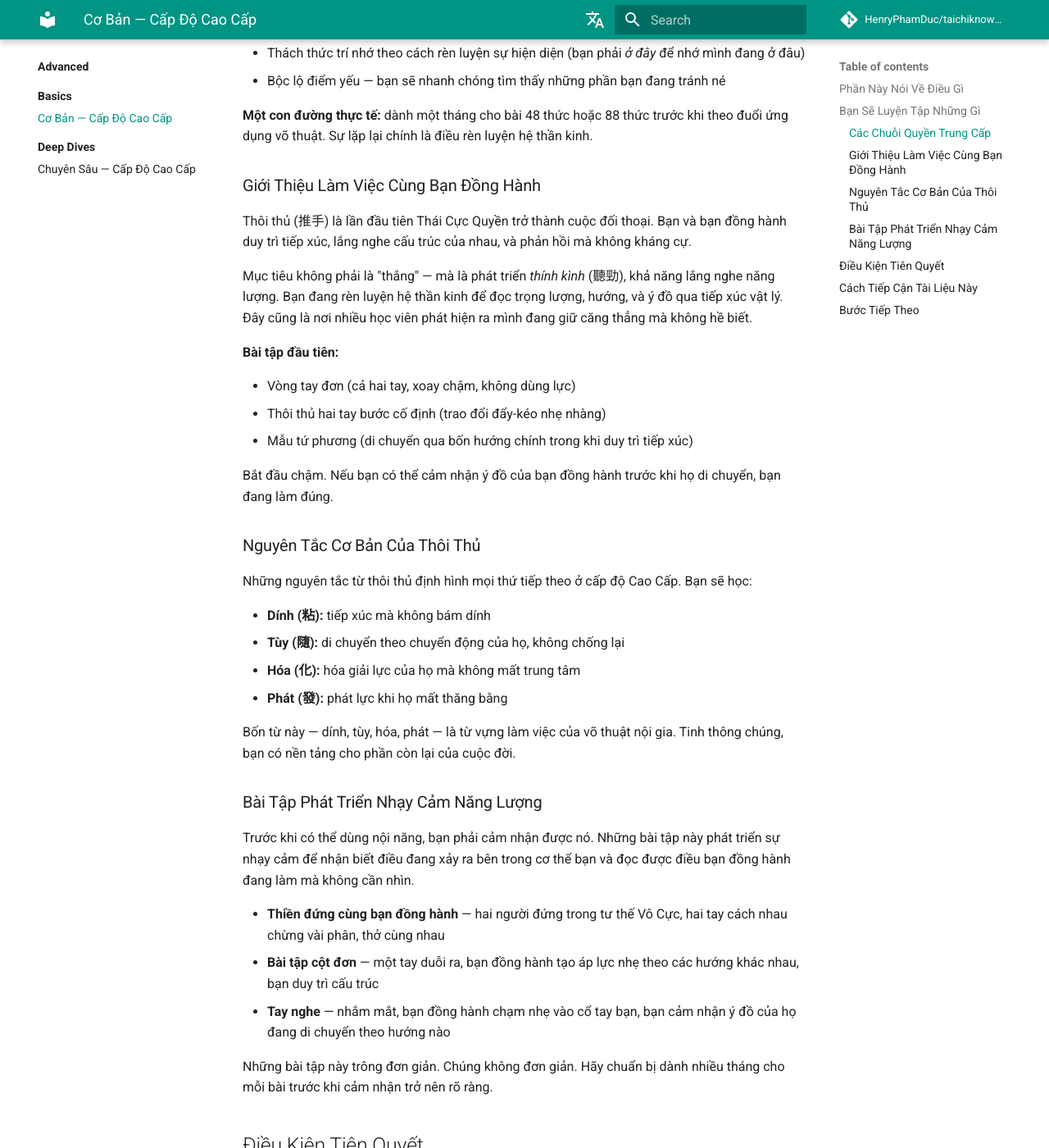
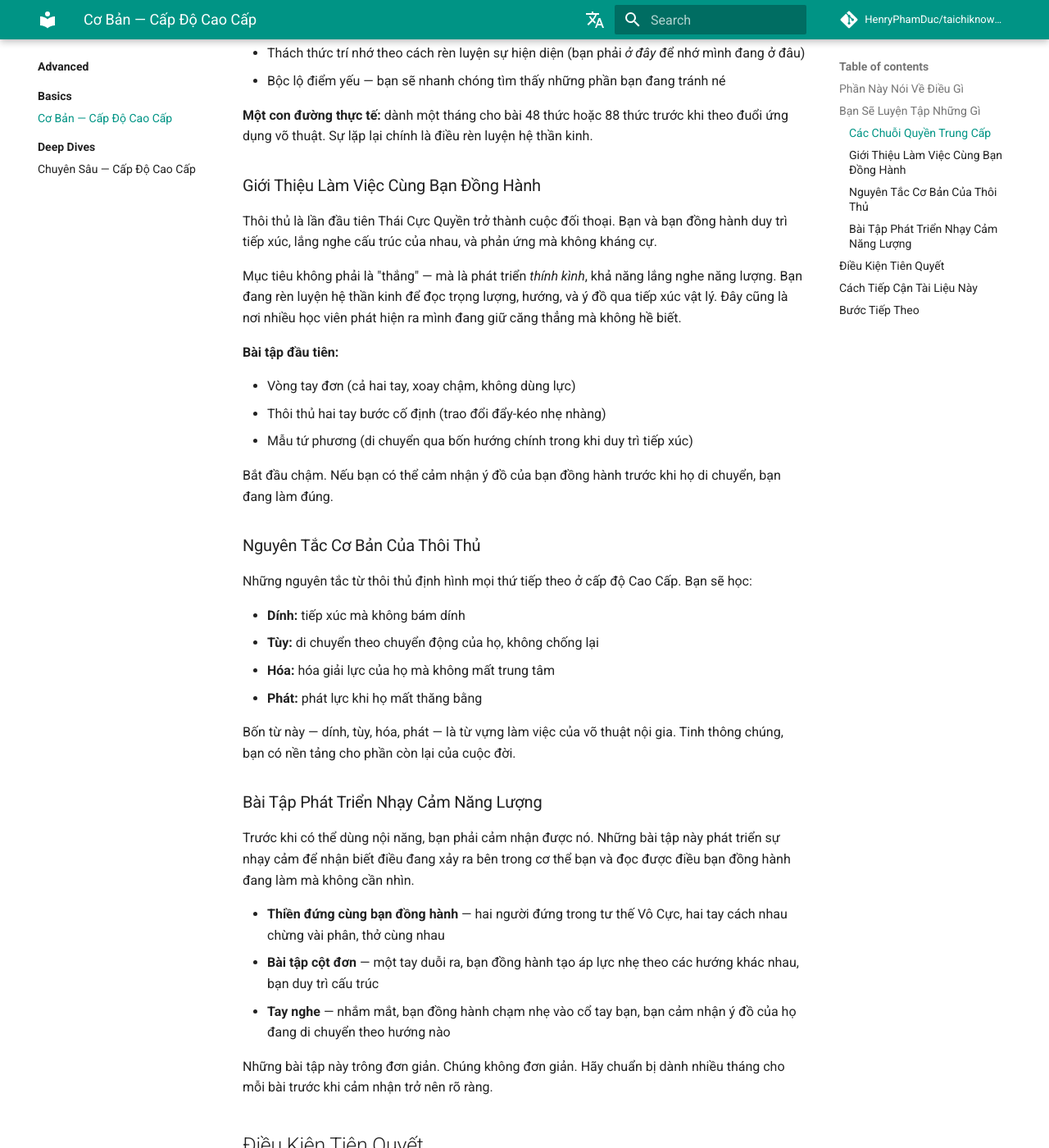
Before and after one commit to HenryPhamDuc/taichiknowledgebase, an MkDocs documentation site: the page built from docs/vi/advanced/basics/index.md, in a window 1280 px wide and 1400 px high, scrolled down 760 px. Shown: the whole window at 82% size. Built offline with MkDocs 1.6.1 and Material for MkDocs 9.7.7, drawn with Linux system fonts in a browser that asks for light colours; comment, search, counter and statistics services are not loaded.

Commit message:
Remove Chinese-character glosses from Vietnamese articles (clean per house style)

```diff
--- a/docs/vi/advanced/basics/index.md
+++ b/docs/vi/advanced/basics/index.md
@@ -23,9 +23,9 @@ Ngoài Thập Nhị Thức (24 thức), bước tiếp theo thường là Thập
 
 ### Giới Thiệu Làm Việc Cùng Bạn Đồng Hành
 
-Thôi thủ (推手) là lần đầu tiên Thái Cực Quyền trở thành cuộc đối thoại. Bạn và bạn đồng hành duy trì tiếp xúc, lắng nghe cấu trúc của nhau, và phản hồi mà không kháng cự.
+Thôi thủ là lần đầu tiên Thái Cực Quyền trở thành cuộc đối thoại. Bạn và bạn đồng hành duy trì tiếp xúc, lắng nghe cấu trúc của nhau, và phản ứng mà không kháng cự.
 
-Mục tiêu không phải là "thắng" — mà là phát triển *thính kình* (聽勁), khả năng lắng nghe năng lượng. Bạn đang rèn luyện hệ thần kinh để đọc trọng lượng, hướng, và ý đồ qua tiếp xúc vật lý. Đây cũng là nơi nhiều học viên phát hiện ra mình đang giữ căng thẳng mà không hề biết.
+Mục tiêu không phải là "thắng" — mà là phát triển *thính kình*, khả năng lắng nghe năng lượng. Bạn đang rèn luyện hệ thần kinh để đọc trọng lượng, hướng, và ý đồ qua tiếp xúc vật lý. Đây cũng là nơi nhiều học viên phát hiện ra mình đang giữ căng thẳng mà không hề biết.
 
 **Bài tập đầu tiên:**
 
@@ -39,10 +39,10 @@ Bắt đầu chậm. Nếu bạn có thể cảm nhận ý đồ của bạn đ
 
 Những nguyên tắc từ thôi thủ định hình mọi thứ tiếp theo ở cấp độ Cao Cấp. Bạn sẽ học:
 
-- **Dính (粘):** tiếp xúc mà không bám dính
-- **Tùy (隨):** di chuyển theo chuyển động của họ, không chống lại
-- **Hóa (化):** hóa giải lực của họ mà không mất trung tâm
-- **Phát (發):** phát lực khi họ mất thăng bằng
+- **Dính:** tiếp xúc mà không bám dính
+- **Tùy:** di chuyển theo chuyển động của họ, không chống lại
+- **Hóa:** hóa giải lực của họ mà không mất trung tâm
+- **Phát:** phát lực khi họ mất thăng bằng
 
 Bốn từ này — dính, tùy, hóa, phát — là từ vựng làm việc của võ thuật nội gia. Tinh thông chúng, bạn có nền tảng cho phần còn lại của cuộc đời.
 
```
Also changed, not shown: docs/vi/advanced/index.md (+1 -1 lines), docs/vi/elite/basics/index.md (+3 -3 lines).
